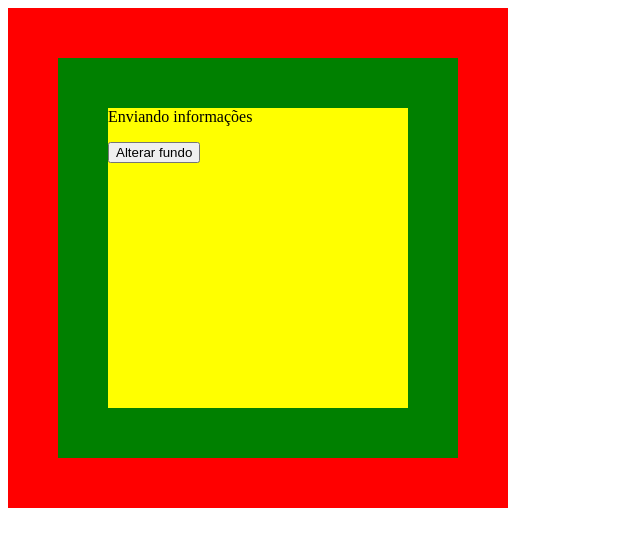
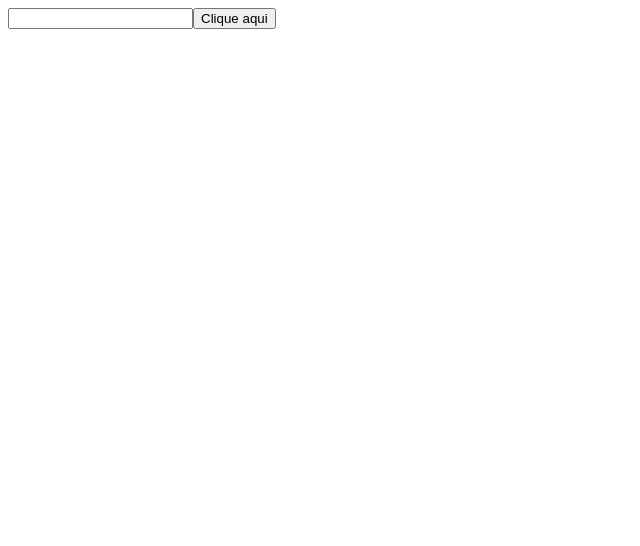
Before and after one commit to eltonsantos/training-hooks-reactjs, a React (Vite) app: page / in a window 1280 px wide. Shown: the top 546 px of the page, without its empty margins (0-640 px from the left). Built offline with nearby package versions, Linux system fonts and the light colour scheme.

Commit message:
Create Exemplo08_useRef

```diff
--- /dev/null
+++ b/src/hooks/Exemplo08_useRef.jsx
@@ -0,0 +1,18 @@
+import { useRef } from "react";
+
+export function Exemplo08_useRef() {
+  const elemento = useRef();
+
+  const acao = () => {
+    elemento.current.focus();
+    elemento.current.style.backgroundColor = "red";
+    elemento.current.value = "Digite algo...";
+  };
+
+  return (
+    <div>
+      <input type="text" ref={elemento} />
+      <input type="button" value="Clique aqui" onClick={acao} />
+    </div>
+  );
+}
--- a/src/main.jsx
+++ b/src/main.jsx
@@ -1,9 +1,9 @@
 import React from "react";
 import ReactDOM from "react-dom/client";
-import { Exemplo07_2_useContext } from "./hooks/Exemplo07_2_useContext";
+import { Exemplo08_useRef } from "./hooks/Exemplo08_useRef";
 
 ReactDOM.createRoot(document.getElementById("root")).render(
   <React.StrictMode>
-    <Exemplo07_2_useContext />
+    <Exemplo08_useRef />
   </React.StrictMode>
 );
```
